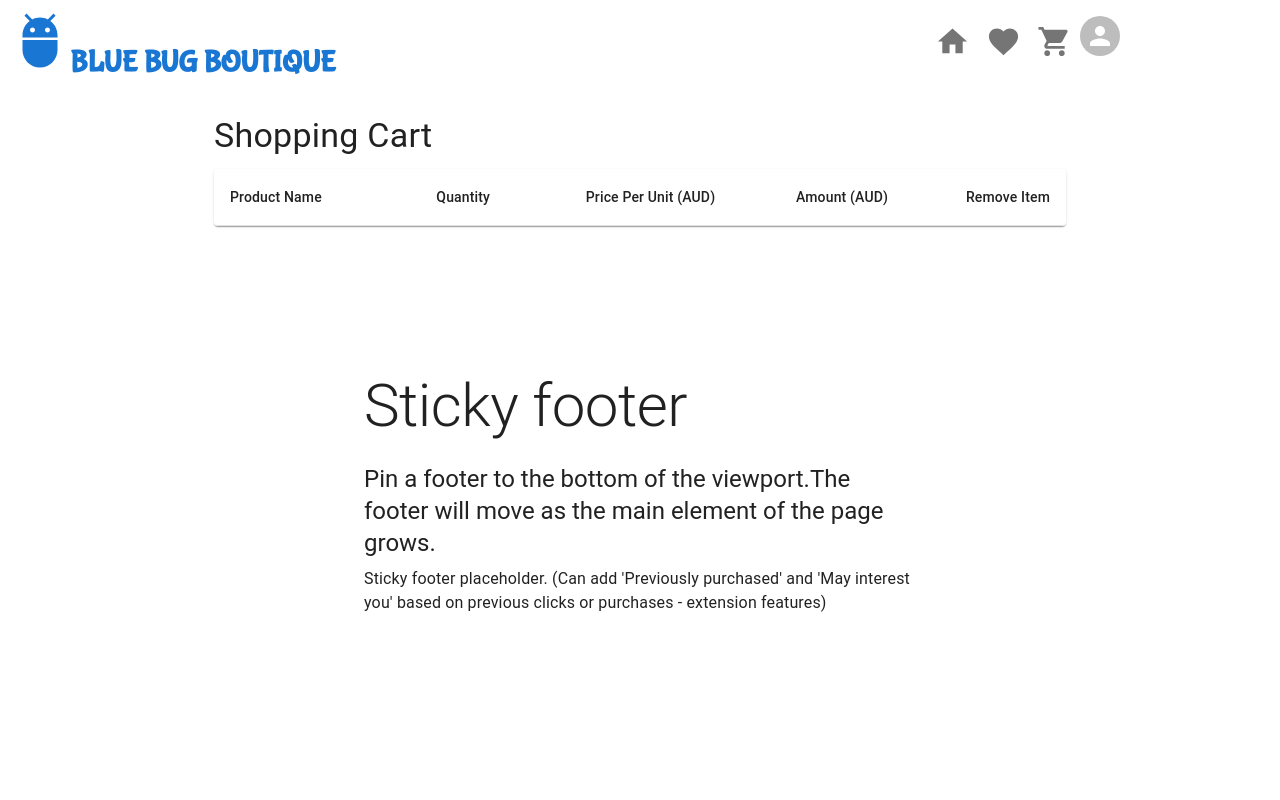
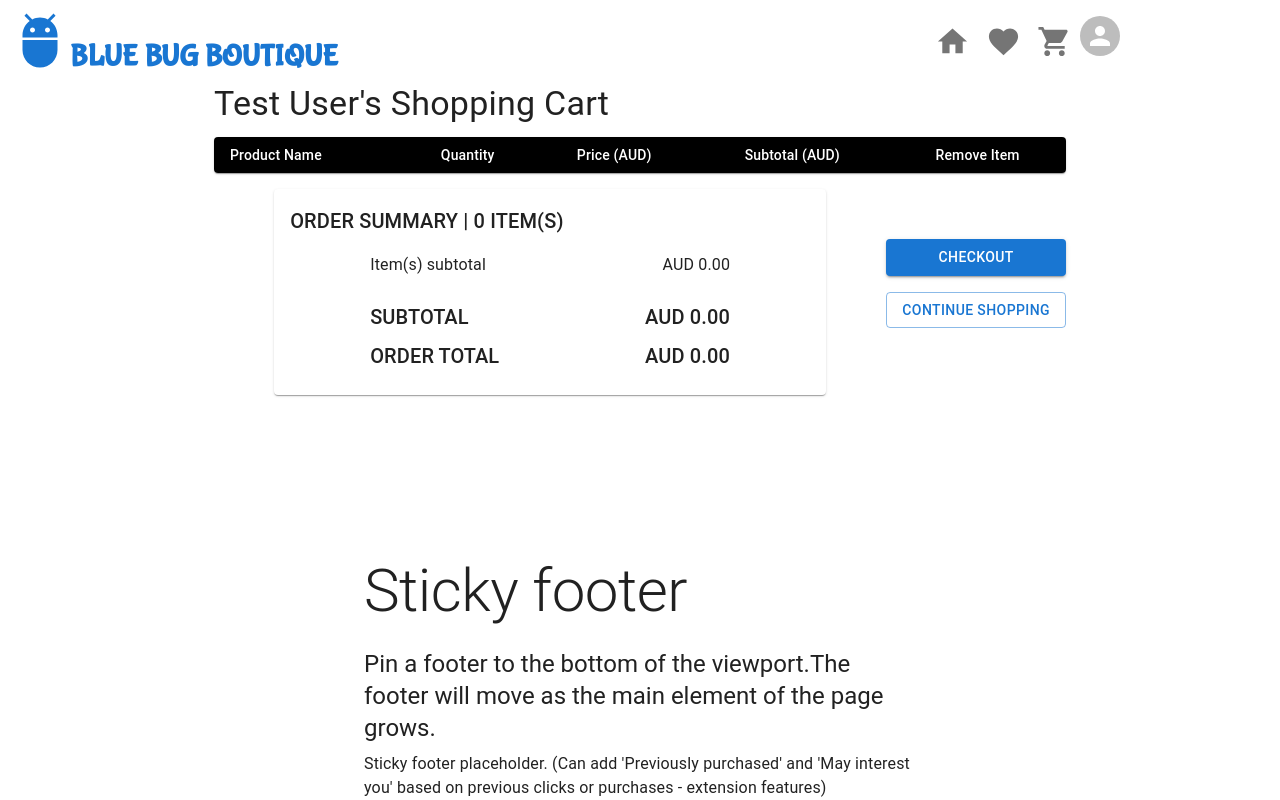
Before and after one commit to rainbowchook/my-store-app, a React (Create React App) app: page /cart in a window 1280 px wide. Shown: the top 800 px of the page. Built offline with nearby package versions, Linux system fonts and the light colour scheme.

Commit message:
Implemented shopping cart.  Refactored App.js' function setNewQuantityForCartItem  and QuantitySelect handleChange function as well as passed in id from Cart for QuantitySelect comp.

```diff
--- a/src/components/Cart/Cart.js
+++ b/src/components/Cart/Cart.js
@@ -1,160 +1,208 @@
-import {Container, Divider, Typography, Box} from '@mui/material'
+import { useState, useEffect } from 'react'
+import { useNavigate } from 'react-router-dom'
+import {Container, Divider, Typography, Box, IconButton, Button} from '@mui/material'
 // import { Stack, Container, IconButton, Grid, Card, CardActionArea, CardMedia, CardContent, Typography, ImageList, ImageListItem, ImageListItemBar, ListSubheader } from '@mui/material'
 import Table from '@mui/material/Table';
 import TableBody from '@mui/material/TableBody';
-import TableCell from '@mui/material/TableCell';
+import TableCell, { tableCellClasses } from '@mui/material/TableCell';
 import TableContainer from '@mui/material/TableContainer';
 import TableHead from '@mui/material/TableHead';
 import TableRow from '@mui/material/TableRow';
 import Paper from '@mui/material/Paper';
+import Stack from '@mui/material/Stack'
+import ChevronLeftIcon from '@mui/icons-material/ChevronLeft';
+import ChevronRightIcon from '@mui/icons-material/ChevronRight';
+import DeleteOutlineIcon from '@mui/icons-material/DeleteOutline';
+import QuantitySelect from '../QuantitySelect/QuantitySelect';
+import { styled } from '@mui/material/styles'
+import { parseIntToDollarsAndCents, calculateCartSubtotal } from '../../utils/utilities'
 
+const StyledTableCell = styled(TableCell)(({ theme }) => ({
+    [`&.${tableCellClasses.head}`]: {
+      backgroundColor: theme.palette.common.black,
+      color: theme.palette.common.white,
+    },
+    [`&.${tableCellClasses.body}`]: {
+      fontSize: 14,
+    },
+  }));
 
-function createData(name, calories, fat, carbs, protein) {
-    return { name, calories, fat, carbs, protein };
+  const StyledTableRow = styled(TableRow)(({ theme }) => ({
+    '&:nth-of-type(odd)': {
+      backgroundColor: theme.palette.action.hover,
+    },
+    // hide last border
+    '&:last-child td, &:last-child th': {
+      border: 0,
+    },
+  }));
+
+//   const StyledButton = styled(Button) (({ theme }) => ({
+//     '&:last-child div': {
+//         marginRight: 2,
+//         marginLeft: 'auto',
+//         paddingY: 2
+//     },
+
+//     backgroundColor: theme.palette.common.black,
+//       color: theme.palette.common.white,
+//   }));
+
+const Cart = ({user, cartItems, cartCount, addItemToCart, removeItemFromCart, clearItemFromCart, setNewQuantityForCartItem}) => {
+    const [subtotal, setSubtotal] = useState(0)
+    const navigate = useNavigate()
+
+    useEffect(() => {
+        const newSubtotal = calculateCartSubtotal(cartItems)
+        setSubtotal(newSubtotal)
+    }, [cartItems])
+
+    const handleClick = e => {
+        const {id} = e.target
+        if(id === 'checkout-cart')  {
+            console.log('inside handleClick for Cart - checkout cart')
+        }
+        if(id === 'continue-shopping') {
+            console.log('inside handleClick for Cart - continue shopping')
+            navigate('/')
+        }
     }
 
-  const rows = [
-    createData('Frozen yoghurt', 159, 6.0, 24, 4.0),
-    createData('Ice cream sandwich', 237, 9.0, 37, 4.3),
-    createData('Eclair', 262, 16.0, 24, 6.0),
-    createData('Cupcake', 305, 3.7, 67, 4.3),
-    createData('Gingerbread', 356, 16.0, 49, 3.9),
-  ];
+    const handleAddOneItem = (id, quantity, quantityInStock) => {
+        if(quantity >= quantityInStock) return
+        addItemToCart(id)
+    }
 
-const Cart = ({user, cartItems, cartCount, addItemToCart, removeItemFromCart, clearItemFromCart, setNewQuantityForCartItem}) => {
-
+    const handleRemoveOneItem = (id, quantity) => {
+        if(quantity <= 0) return
+        removeItemFromCart(id)
+    }
 
     return (
         <Container maxWidth="md">
             <Typography variant="h4" component="h4" gutterBottom>
+                {user && `${user.displayName}'s`}
+                {' '}
                 Shopping Cart
             </Typography>
             <TableContainer component={Paper}>
-            <Table sx={{ minWidth: 650 }} aria-label="simple table">
+                <Table sx={{ minWidth: 650 }} size="small" aria-label="shopping cart table">
                     <TableHead>
-                <TableRow>
-                    <TableCell>Product Name</TableCell>
-                    <TableCell align="right">Quantity</TableCell>
-                    <TableCell align="right">Price Per Unit&nbsp;(AUD)</TableCell>
-                    <TableCell align="right">Amount&nbsp;(AUD)</TableCell>
-                    <TableCell align="right">Remove Item</TableCell>
-                </TableRow>
+                    <StyledTableRow>
+                        <StyledTableCell>Product Name</StyledTableCell>
+                        <StyledTableCell align="center">Quantity</StyledTableCell>
+                        <StyledTableCell align="center">Price&nbsp;(AUD)</StyledTableCell>
+                        <StyledTableCell align="center">Subtotal&nbsp;(AUD)</StyledTableCell>
+                        <StyledTableCell align="center">Remove Item</StyledTableCell>
+                    </StyledTableRow>
                     </TableHead>
                     <TableBody>
                     {cartItems.map(item => {
-                    const {id, name, description, image, amount, currency, quantity} = item
+                        const {id, name, description, image, amount, currency, quantity, quantityInStock} = item
                         console.log(item)
                         return (
-                        <TableRow
+                            <StyledTableRow
                             key={id}
                             sx={{ '&:last-child td, &:last-child th': { border: 0 } }}
                             >
-                        <TableCell component="th" scope="row">
+                                <StyledTableCell component="th" scope="row">
                                     {name}
-                        </TableCell>
-                        <TableCell align="right">{quantity}</TableCell>
-                        <TableCell align="right">{currency} {amount}</TableCell>
-                        <TableCell align="right">{quantity * amount / 100}</TableCell>
-                        <TableCell align="right">{'bin icon'}</TableCell>
-                        </TableRow>
+                                </StyledTableCell>
+                                <StyledTableCell align="center">
+                                    <Stack direction="row">
+                                        <IconButton onClick={() => handleRemoveOneItem(id, quantity)} aria-label={`add product id ${id} to cart`}>
+                                            <ChevronLeftIcon id={`cart-${id}-remove`} />
+                                        </IconButton>
+                                        <QuantitySelect {...{ id, quantity, setNewQuantityForCartItem, quantityInStock }} />
+                                        {/* {quantity}  */}
+                                        <IconButton disabled={quantity === quantityInStock ? true : false} onClick={() => handleAddOneItem(id, quantity, quantityInStock)} aria-label={`add product id ${id} to cart`}>
+                                            <ChevronRightIcon id={`cart-${id}-add`} />
+                                        </IconButton>
+                                    </Stack>
+                                </StyledTableCell>
+                                <StyledTableCell align="center">{parseIntToDollarsAndCents(amount)}</StyledTableCell>
+                                <StyledTableCell align="center">{parseIntToDollarsAndCents(quantity * amount)}</StyledTableCell>
+                                <StyledTableCell align="center">
+                                    <IconButton onClick={() => clearItemFromCart(id)} aria-label={`add product id ${id} to cart`}>
+                                      <DeleteOutlineIcon id={`cart-${id}-clear`} />
+                                    </IconButton>
+                                </StyledTableCell>
+                            </StyledTableRow>
                         )})
                     }
                     </TableBody>
                 </Table>
             </TableContainer>
+            {/* <Divider /> */}
+            <Stack direction="row">
+                <Container sx={{ mt: 2, mb: 2}} maxWidth="sm">
+                    <Paper sx={{ p: 2 }}>
+                        <Typography variant="h6" component="h6" gutterBottom>
+                            ORDER SUMMARY | {cartCount} ITEM(S)
+                        </Typography>
+                        <Stack direction="row" sx={{mb: 3, mt: 2}}>
+                            <Stack direction="row" sx={{width: 'fitContent', marginLeft: 10}}>
+                                <Typography variant="string">
+                                    Item(s) subtotal
+                                </Typography>
+                            </Stack>
+                            <Stack direction="row" spacing={2} sx={{marginRight: 10, marginLeft: 'auto'}}>
+                                <Typography variant="string">
+                                    AUD {parseIntToDollarsAndCents(subtotal)}
+                                </Typography>
+                            </Stack>
+                        </Stack>
+                        <Stack direction="row">
+                            <Stack direction="row" sx={{width: 'fitContent', marginLeft: 10}}>
+                                <Typography variant="h6" component="h6" gutterBottom>
+                                    SUBTOTAL
+                                </Typography>
+                            </Stack>
+                            <Stack direction="row" spacing={2} sx={{marginRight: 10, marginLeft: 'auto'}}>
+                                <Typography variant="h6" component="h6" gutterBottom>
+                                    AUD {parseIntToDollarsAndCents(subtotal)}
+                                </Typography>
+                            </Stack>
+                        </Stack>
+                        <Stack direction="row">
+                            <Stack direction="row" sx={{width: 'fitContent', marginLeft: 10}}>
+                                <Typography variant="h6" component="h6" gutterBottom>
+                                    ORDER TOTAL
+                                </Typography>
+                            </Stack>
+                            <Stack direction="row" spacing={2} sx={{marginRight: 10, marginLeft: 'auto'}}>
+                                <Typography variant="h6" component="h6" gutterBottom>
+                                    AUD {parseIntToDollarsAndCents(subtotal)}
+                                </Typography>
+                            </Stack>
+                        </Stack>
+                    </Paper>
+                </Container>
+                <Divider></Divider>
+                <Stack sx={{ mt: 2, mb: 2, justifyContent: 'center'}} maxWidth="sm">
+                    <Button
+                        variant='contained'
+                        sx={{mb: 2}}
+                        id='checkout-cart'
+                        onClick={handleClick}
+                        aria-label='checkout cart'
+                    >
+                        Checkout
+                    </Button>
+                    <Button
+                        variant='outlined'
+                        sx={{mb: 2}}
+                        id='continue-shopping'
+                        onClick={handleClick}
+                        aria-label='continue shopping'
+                    >
+                        Continue Shopping
+                    </Button>
+                </Stack>
+            </Stack>
         </Container>
     );
 
-//   return (
-//     <Container maxWidth="sm">
-//       <Typography variant="h4" component="h4" gutterBottom>
-//         Shopping Cart
-//       </Typography>
-//       <Box>
-//         {/* <Grid container rowSpacing={1} > */}
-//                     {cartItems
-//                         .map(item => {
-//                             const {id, name, description, image, amount, currency} = item
-//                             // console.log('item', item)
-//                             return (
-//                                 <TableContainer component={Paper}>
-//                                     <Table sx={{ minWidth: 650 }} aria-label="simple table">
-//                                         <TableHead>
-//                                         <TableRow>
-//                                             <TableCell>Dessert (100g serving)</TableCell>
-//                                             <TableCell align="right">Calories</TableCell>
-//                                             <TableCell align="right">Fat&nbsp;(g)</TableCell>
-//                                             <TableCell align="right">Carbs&nbsp;(g)</TableCell>
-//                                             <TableCell align="right">Protein&nbsp;(g)</TableCell>
-//                                         </TableRow>
-//                                         </TableHead>
-//                                         <TableBody>
-//                                         {rows.map((row) => (
-//                                             <TableRow
-//                                             key={row.name}
-//                                             sx={{ '&:last-child td, &:last-child th': { border: 0 } }}
-//                                             >
-//                                             <TableCell component="th" scope="row">
-//                                                 {row.name}
-//                                             </TableCell>
-//                                             <TableCell align="right">{row.calories}</TableCell>
-//                                             <TableCell align="right">{row.fat}</TableCell>
-//                                             <TableCell align="right">{row.carbs}</TableCell>
-//                                             <TableCell align="right">{row.protein}</TableCell>
-//                                             </TableRow>
-//                                         ))}
-//                                         </TableBody>
-//                                     </Table>
-//                                     </TableContainer>
-//                                 // <Grid item xs={6} sm={4} md={3} key={`${name}-${id}`}>
-//                                 //     <Card sx={{ maxWidth: 345, position: 'relative' }}>
-//                                 //         <CardContent>
-//                                 //             {/* <Typography gutterBottom variant="h8" component="div" sx={{position:'absolute', top: 0, left:0, right:0, marginRight: 0, marginLeft: 'auto', zIndex: 10, background: 'rgba(255,255,255,0)'}}> */}
-//                                 //             {/* <Stack direction="row" sx={{position:'absolute', top: 0, left:0, right:0, marginRight: 0, marginLeft: 'auto', zIndex: 10, background: 'rgba(255,255,255,0)'}}> */}
-//                                 //             <Stack direction="row-reverse" sx={{background: 'rgba(255,255,255,0)'}}>
-//                                 //                 <IconButton onClick={e => handleClickCart(e, id)} aria-label={`add product id ${id} to cart`}>
-//                                 //                     <AddShoppingCartIcon id={`cart-${id}`} role='button' aria-label={`add product id ${id} to cart`} />
-//                                 //                 </IconButton>
-//                                 //                 <IconButton onClick={e => handleClickFave(e, id)} aria-label={`add product id ${id} to wishlist`}>
-//                                 //                     {/* <FavoriteIcon id={`fav-${id}`} role='button' sx={{ color: 'rgb(255,20,147)'}} aria-label={`add product id ${id} to wishlist`}/> */}
-//                                 //                     <FavoriteIcon id={`fav-${id}`} role='button' sx={{ color: isFaveFound(id) ? 'rgb(255,20,147)' : 'rgb(0,0,0, 0.35)'}} aria-label={`add product id ${id} to wishlist`}/>
-//                                 //                 </IconButton>
-//                                 //             </Stack>
-//                                 //             {/* </Typography> */}
-//                                 //         </CardContent>
-//                                 //         <CardActionArea onClick={handleClickNavigate}>
-//                                 //             <CardMedia
-//                                 //             id={id}
-//                                 //             component="img"
-//                                 //             height="140"
-//                                 //             width="205"
-//                                 //             image={image}
-//                                 //             alt={name}
-//                                 //             />
-//                                 //         </CardActionArea>
-//                                 //         <CardContent>
-//                                 //             <Typography gutterBottom variant="h8" component="div" sx={{fontWeight: 'small'}}>
-//                                 //                 {`${name}  |  ${currency}${amount}`}
-//                                 //             </Typography>
-//                                 //             <Typography variant="body2" color="text.secondary">
-//                                 //                 {description}
-//                                 //             </Typography>
-//                                 //         </CardContent>
-//                                 //     </Card>
-
-//                                 // </Grid>
-//                             )
-//                         })
-//                     }
-//                 {/* </Grid> */}
-
-//         </Box>
-//         <Divider sx={{}}></Divider>
-//         <Box>
-
-//         </Box>
-//     </Container>
-//   )
 }
 
 export default Cart
--- a/src/components/Category/Category.js
+++ b/src/components/Category/Category.js
@@ -17,7 +17,7 @@ const Category = ({ category, handleClick, subcategories }) => {
                         const {id, name, description, image, subcategory} = subcat
                         return (
                             <Grid item xs={6} sm={4} md={3} key={`${name}-${id}`}>
-                                <Card key={id} sx={{ maxWidth: 345 }}>
+                                <Card key={id} sx={{ maxWidth: 345, maxHeight: 200, overflowY: 'scroll'}}>
                                     <CardActionArea onClick={handleClick}>
                                         <CardMedia
                                             name={`${category}-${subcategory}`}
@@ -36,7 +36,6 @@ const Category = ({ category, handleClick, subcategories }) => {
                                             {description}
                                         </Typography>
                                     </CardContent>
-
                                 </Card>
                             </Grid>
                         )
--- a/src/components/NavBar/NavBar.js
+++ b/src/components/NavBar/NavBar.js
@@ -1,7 +1,7 @@
 import {useState} from 'react'
 import { NavLink, Link } from 'react-router-dom'
 import AdbIcon from '@mui/icons-material/Adb';
-import { Stack, Avatar, Badge, IconButton } from '@mui/material';
+import { Stack, Avatar, Badge, IconButton, Typography } from '@mui/material';
 import './NavBar.css'
 import "@fontsource/bubblegum-sans"
 import HomeIcon from '@mui/icons-material/Home';
@@ -26,7 +26,7 @@ const NavBar = ({isSignedIn, setIsSignedIn, cartItems, user, cartCount, favourit
             <Link to="/">
                 <AdbIcon sx={{fontSize: 60}} color="primary" />
             </Link>
-            <p style={{textTransform: 'uppercase', fontWeight: 'bolder', fontFamily: 'Bubblegum Sans, cursive', fontSize: 30, color: '#1976d2'}}>Blue Bug Boutique</p>
+            <Typography variant='body1' sx={{mt: 3, textTransform: 'uppercase', fontWeight: 'bolder', fontFamily: 'Bubblegum Sans, cursive', fontSize: 30, color: '#1976d2'}}>Blue Bug Boutique</Typography>
         </Stack>
         {/* <Stack direction="row" spacing={2} sx={{marginRight: 20, marginLeft: 'auto', paddingY: 2}}> */}
         <Stack direction="row" spacing={2} sx={{marginRight: 20, marginLeft: 'auto', paddingY: 2}}>
--- /dev/null
+++ b/src/components/QuantitySelect/QuantitySelect.js
@@ -0,0 +1,40 @@
+import InputLabel from '@mui/material/InputLabel';
+import MenuItem from '@mui/material/MenuItem';
+// import FormHelperText from '@mui/material/FormHelperText';
+import FormControl from '@mui/material/FormControl';
+import Select from '@mui/material/Select';
+
+export default function QuantitySelect({ id, quantity, setNewQuantityForCartItem, quantityInStock = 10 }) {
+
+  const handleChange = (event) => {
+    console.log(event.target.value)
+    const newQuantity = event.target.value
+    setNewQuantityForCartItem(id, newQuantity);
+  };
+
+  return (
+    <div>
+      <FormControl sx={{ m: 1, minWidth: 80 }} size="small">
+        <InputLabel id="demo-simple-select-helper-label">Quantity</InputLabel>
+        <Select
+          labelId="demo-simple-select-helper-label"
+          id="demo-simple-select-helper"
+          value={quantity}
+          label="Quantity"
+          onChange={handleChange}
+        >
+          { new Array(quantityInStock).fill(0).map((item, index) => (
+                <MenuItem key={index} value={item + index + 1}>{item + index + 1}</MenuItem>
+            )) }
+          {/* <MenuItem value="">
+            <em>None</em>
+          </MenuItem>
+          <MenuItem value={10}>Ten</MenuItem>
+          <MenuItem value={20}>Twenty</MenuItem>
+          <MenuItem value={30}>Thirty</MenuItem> */}
+        </Select>
+        {/* <FormHelperText>Select quantity</FormHelperText> */}
+      </FormControl>
+    </div>
+  );
+}
--- a/src/components/SignUp/SignUp.js
+++ b/src/components/SignUp/SignUp.js
@@ -118,6 +118,7 @@ export default function SignUp() {
             <Grid container justifyContent="flex-end">
               <Grid item>
                 <Link href="/signin" variant="body2">
+                  {/* Don't use the href provided here - useNavigate instead or else state wiped out - can consider keeping cart items and user session token in browser localStorage */}
                   Already have an account? Sign in
                 </Link>
               </Grid>
--- a/src/components/StickyFooter/StickyFooter.js
+++ b/src/components/StickyFooter/StickyFooter.js
@@ -10,7 +10,7 @@ function Copyright() {
     <Typography variant="body2" color="text.secondary">
       {'Copyright © '}
       <Link color="inherit" href="https://mui.com/">
-        Your Website
+        Blue Bug Boutique
       </Link>{' '}
       {new Date().getFullYear()}
       {'.'}
--- a/src/utils/utilities.js
+++ b/src/utils/utilities.js
@@ -1,4 +1,5 @@
 export const isCartItemFound = (cartItems, itemId) => {
+    console.log(cartItems.findIndex(cartItem => cartItem.id === itemId))
     return cartItems.findIndex(cartItem => cartItem.id === itemId) < 0 ? false : true
 }
 
@@ -11,7 +12,7 @@ export const updateCartItem = (cartItems, item) => {
 }
 
 export const addToExistingCartItem = (cartItems, itemId) => {
-    return cartItems.map(cartItem => cartItem.id === itemId ? {...cartItem, quantity: cartItem.quantity + 1} : cartItem)
+    return cartItems.map(cartItem => cartItem.id === itemId ? {...cartItem, ...{quantity: cartItem.quantity + 1}} : cartItem)
 }
 
 // export const addNewCartItem = (cartItems, itemId) => {
@@ -22,7 +23,7 @@ export const addNewCartItem = (cartItems, item) => {
 }
 
 export const removeFromExistingCartItem = (cartItems, itemId) => {
-    return cartItems.map(cartItem => cartItem.id !== itemId ? {...cartItem, quantity: cartItem.quantity - 1} : cartItem)
+    return cartItems.map(cartItem => cartItem.id === itemId ? {...cartItem, ...{quantity: cartItem.quantity - 1}} : cartItem)
 }
 
 export const clearCartItem = (cartItems, itemId) => {
@@ -48,3 +49,14 @@ export const removeFaveItem = (favourites, itemId) => {
 export const calculateCartCount = (cartItems) => {
     return cartItems.reduce((acc, curr) => acc + curr.quantity, 0)
 }
+
+export const calculateCartSubtotal = (cartItems) => {
+    return cartItems.reduce((acc, curr) => acc + (curr.quantity * curr.amount), 0)
+}
+
+export const parseIntToDollarsAndCents = (num) => {
+    const dollars = Math.floor(num / 100)
+    const cents = num % 100
+
+    return `${dollars}.${cents < 10 ? `0${cents}` : cents}`
+}
```
Also changed, not shown: public/data/data.json (+144 -72 lines), src/components/App/App.js (+40 -6 lines), src/components/SubCategory/SubCategory.js (+18 -9 lines), src/components/Wishlist/Wishlist.js (+22 -9 lines). Lines whose indentation alone changed are shown as unchanged.
